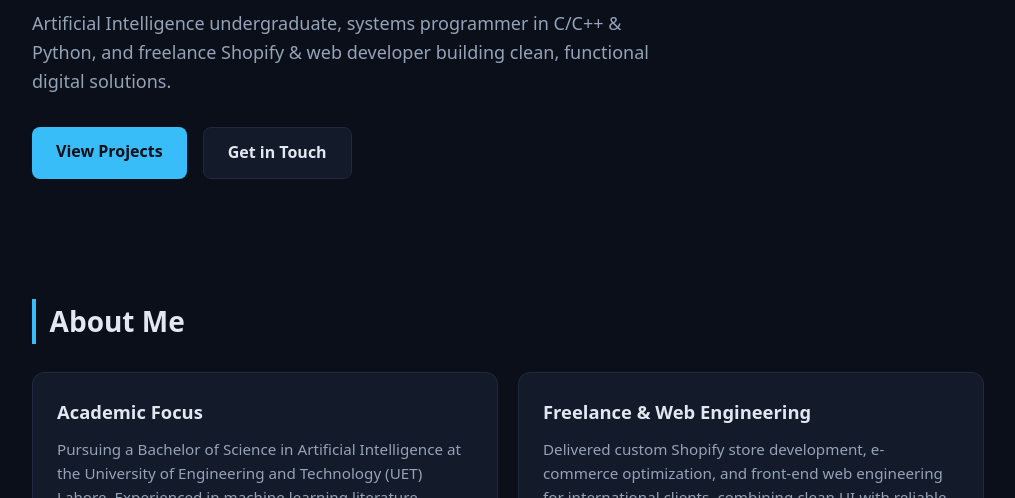
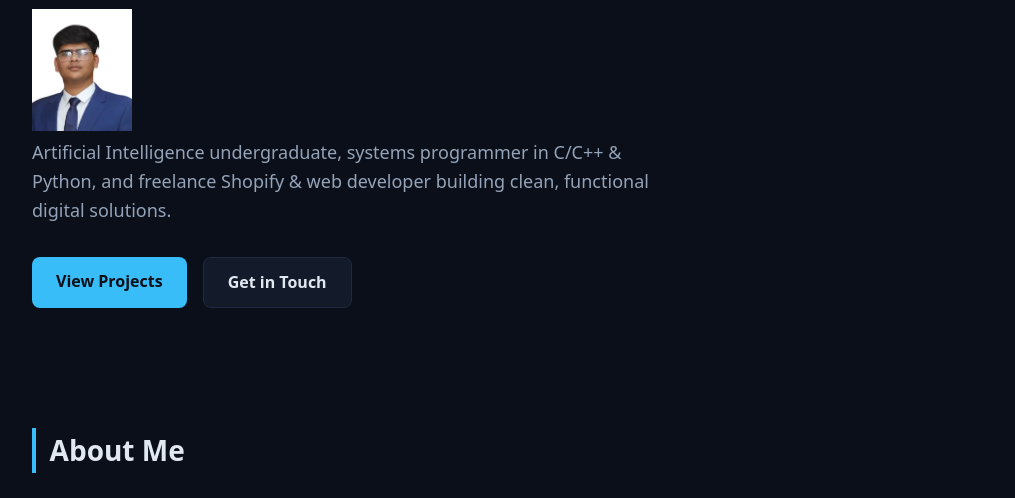
Before and after one commit to MHM4408/MHM4408.github.io, a plain HTML site: page index.html in a window 1280 px wide. Shown: the part 276-774 px from the top of the page, without its empty margins (132-1147 px from the left). Drawn offline with Linux system fonts and the light colour scheme.

Commit message:
updated profile and favicon

```diff
--- a/index.html
+++ b/index.html
@@ -5,6 +5,7 @@
   <meta name="viewport" content="width=device-width, initial-scale=1.0" />
   <title>Muhammad Haris Mahboob | BS AI & Developer</title>
   <link rel="stylesheet" href="index.css" />
+  <link rel="favicon" href="favicon.ico">
 </head>
 <body>
   <header class="navbar">
@@ -24,6 +25,7 @@
     <section class="hero container">
       <p class="badge">BS Artificial Intelligence • UET Lahore</p>
       <h1>Muhammad Haris Mahboob</h1>
+      <img src="profile.webp" width=100>
       <p class="subtitle">
         Artificial Intelligence undergraduate, systems programmer in C/C++ &amp; Python, and freelance Shopify &amp; web developer building clean, functional digital solutions.
       </p>
```
Also changed, not shown: favicon.ico (added), profile.webp (added).
